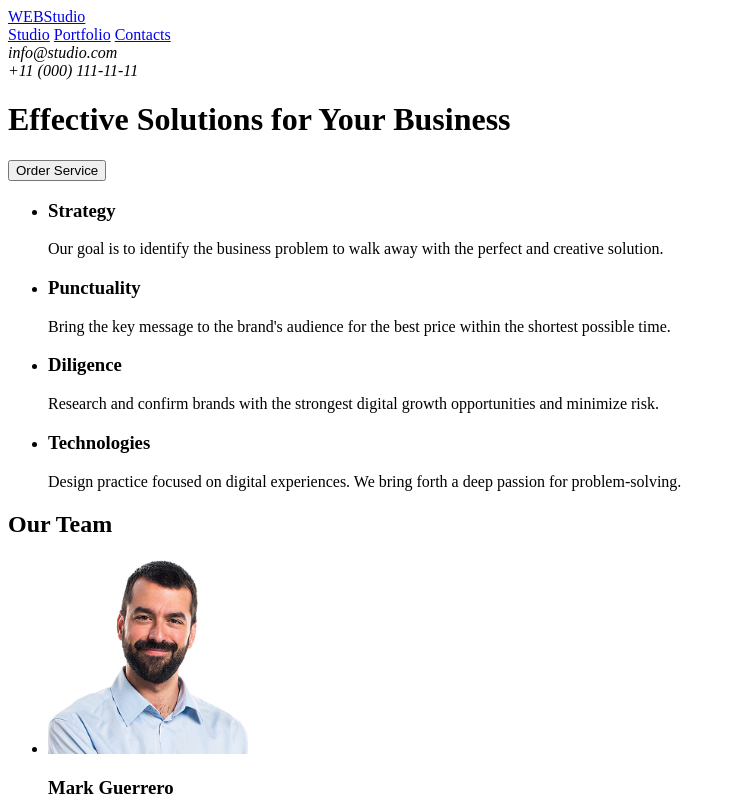
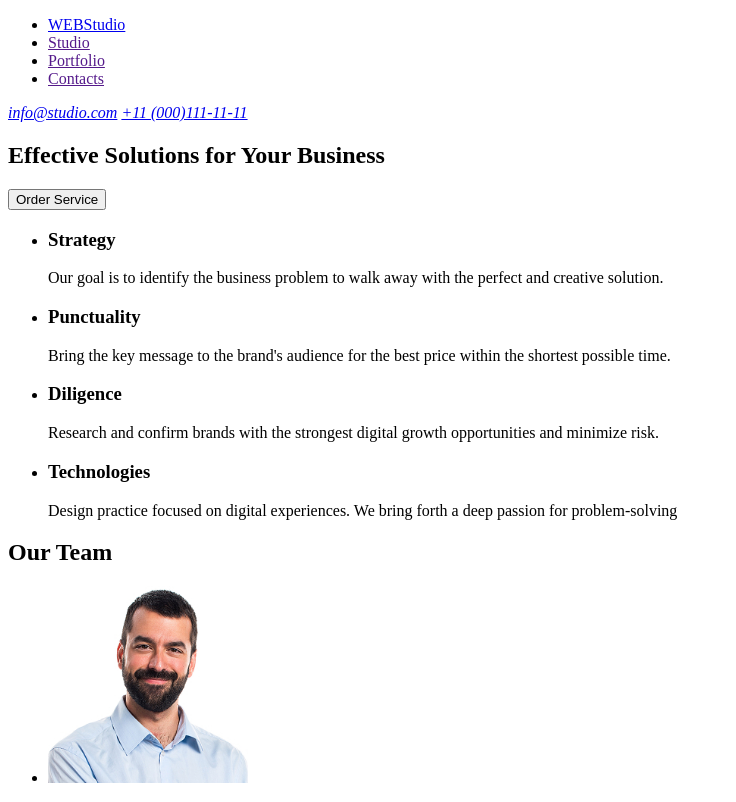
Before and after one commit to MatviiTymchenko/goit-markup-hw-01, a plain HTML site: page index.html in a window 1280 px wide. Shown: the top 802 px of the page, without its empty margins (0-736 px from the left). Drawn offline with Linux system fonts and the light colour scheme.

Commit message:
index.html

```diff
--- a/index.html
+++ b/index.html
@@ -7,19 +7,32 @@
   </head>
   <body>
     <header>
-      <a href="index.html" class="logo">WEBStudio</a>
       <nav>
-        <a href="#">Studio</a>
-        <a href="#">Portfolio</a>
-        <a href="#">Contacts </a>
+        <ul>
+          <li>
+            <a href="./index.html">WEBStudio</a>
+          </li>
+          <li>
+            <a href="">Studio</a>
+          </li>
+          <li><a href="">Portfolio</a></li>
+          <li>
+            <a href="">Contacts </a>
+          </li>
+        </ul>
       </nav>
-      <address>info@studio.com</address>
-      <address>+11 (000) 111-11-11</address>
+      <address>
+        <a href="mailto:info@devstudio.com">info@studio.com</a>
+        <a href="tel:+110001111111">+11 (000)111-11-11</a>
+      </address>
     </header>
     <main>
-      <h1>Effective Solutions for Your Business</h1>
-      <button type="button">Order Service</button>
       <section>
+        <h1>Effective Solutions for Your Business</h1>
+        <button type="button">Order Service</button>
+      </section>
+      <section>
+        <h2 hidden>Our Values</h2>
         <ul>
           <li>
             <h3>Strategy</h3>
@@ -46,7 +59,7 @@
             <h3>Technologies</h3>
             <p>
               Design practice focused on digital experiences. We bring forth a
-              deep passion for problem-solving.
+              deep passion for problem-solving
             </p>
           </li>
         </ul>
@@ -86,7 +99,7 @@
       </section>
     </main>
     <footer>
-      <a href="index.html" class="logo">WEBStudio</a>
+      <a href="./index.html">WEBStudio</a>
       <p>
         Increase the flow of customers and sales for your business with digital
         marketing & growth solutions.
```
